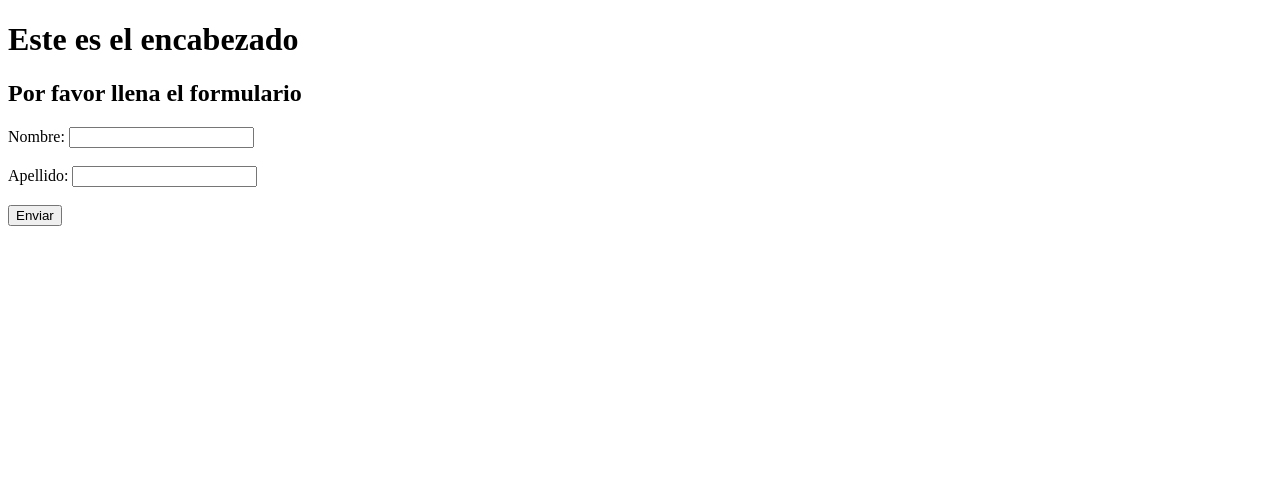
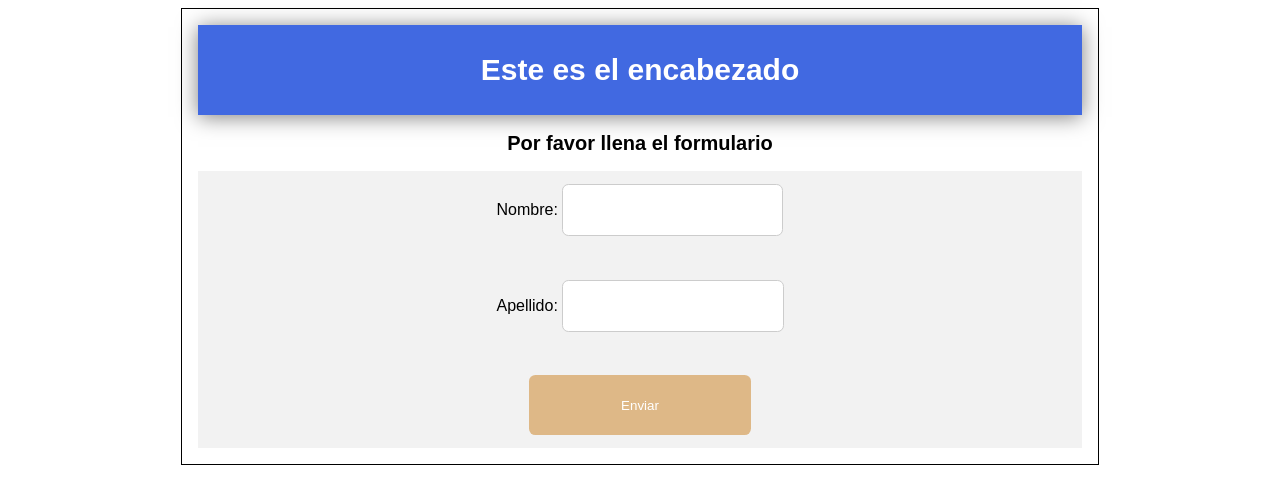
Before and after one commit to smol-ivan/practica-3, a plain HTML site: page index.html in a window 1280 px wide. Drawn offline with Linux system fonts and the light colour scheme.

Commit message:
Fix(CSS): Cambiar la referencia de los estilos

```diff
--- a/index.html
+++ b/index.html
@@ -5,7 +5,7 @@
     <meta charset="UTF-8">
     <meta name="viewport" content="width=device-width, initial-scale=1.0">
     <title>Document</title>
-    <link rel="stylesheet" href="./css/estilos.css">
+    <link rel="stylesheet" href="./css/styles.css">
 </head>
 
 <body>
```
